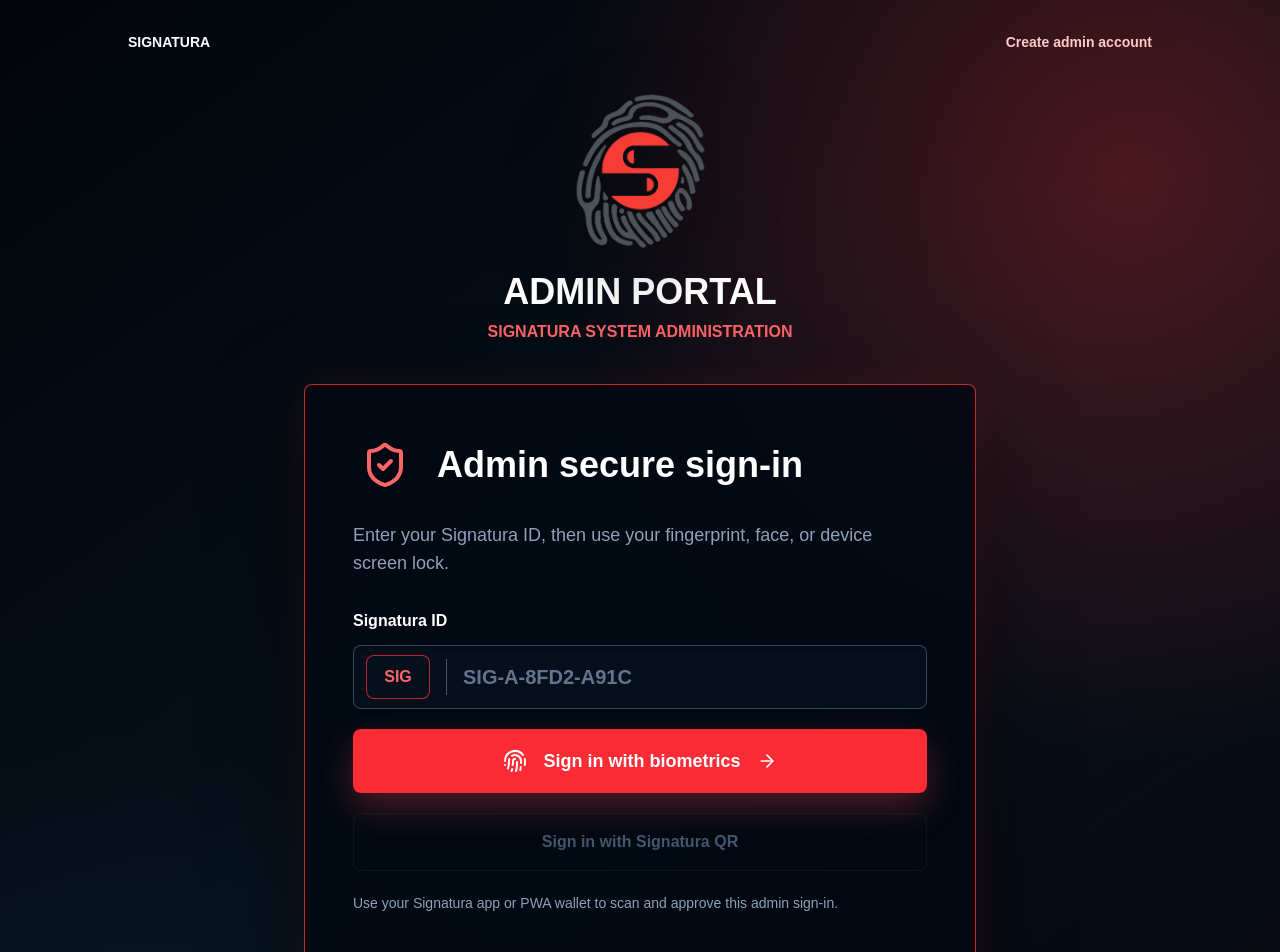
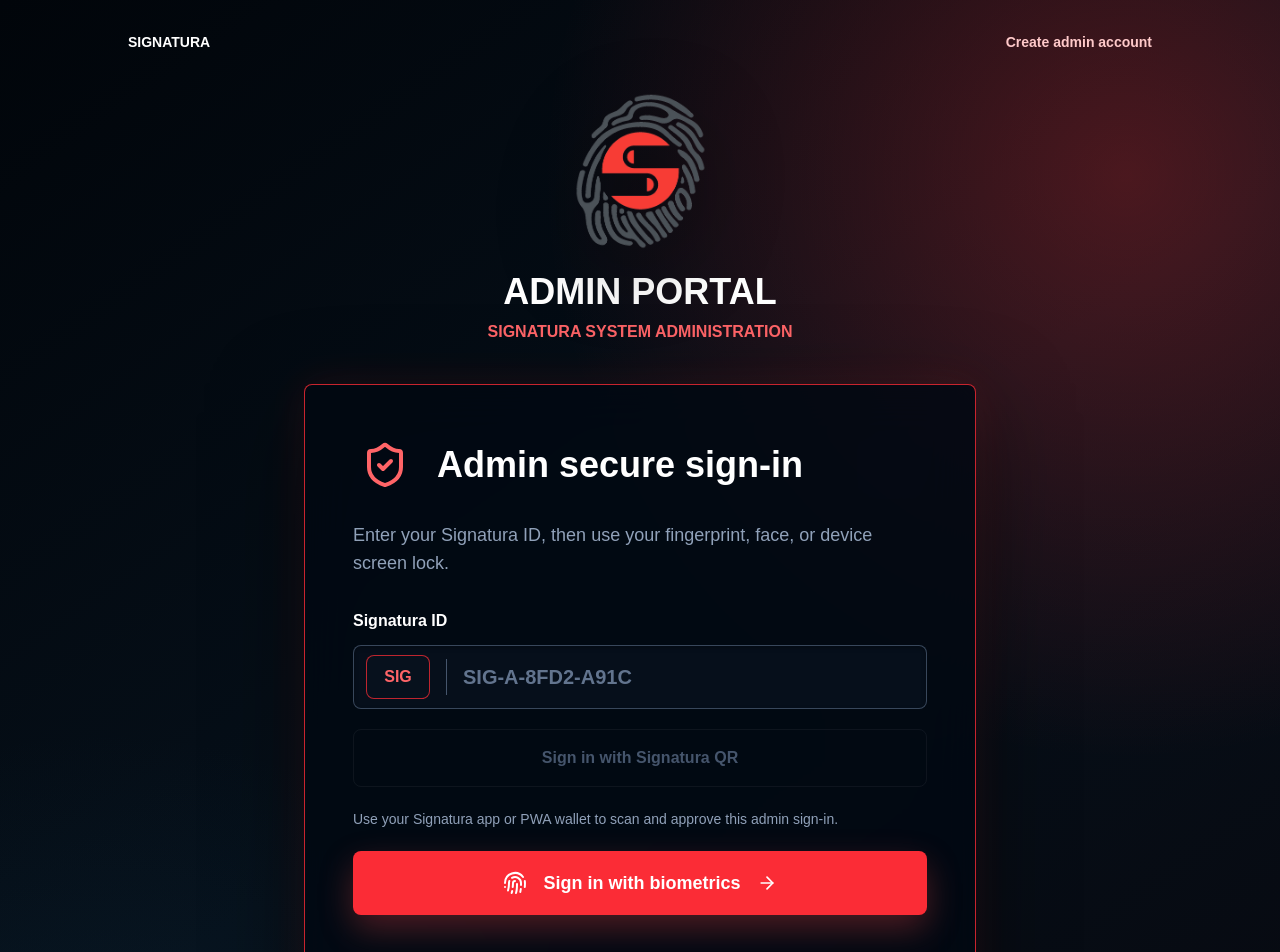
Before and after one commit to vic8217/signaturavault, a Next.js app: page /admin/login in a window 1280 px wide. Shown: the top 952 px of the page. Built offline with nearby package versions, Linux system fonts and the light colour scheme.

Commit message:
issuer create qr scan

```diff
--- a/src/app/login/page.js
+++ b/src/app/login/page.js
@@ -19,6 +19,7 @@ export default async function LoginPage({ searchParams }) {
 	const externalReturnUrl = externalReturnUrlFromParams(params);
 	const registrationContext = registrationContextFromParams(params);
 	const requestedSignaturaId = normalizeSignaturaId(firstParam(params?.signaturaId));
+	const preferredMethod = firstParam(params?.method) === 'qr' ? 'qr' : '';
 	const session = await requireSession();
 	const homePath = (await resolveSignaturaHomePath()) ?? '/signatura/dashboard';
 	const nextPath = normalizeLoginNextPath(
@@ -74,6 +75,7 @@ export default async function LoginPage({ searchParams }) {
 						nextPath={nextPath}
 						externalReturnUrl={externalReturnUrl}
 						appRegistrationContext={registrationContext}
+						preferredMethod={preferredMethod}
 					/>
 				</section>
 			</div>
--- a/src/components/IssuerActivationForm.js
+++ b/src/components/IssuerActivationForm.js
@@ -15,7 +15,7 @@ function IssuerActivationForm({ token, isSignedIn = false, signedInSignaturaId =
 	const [activatedUser, setActivatedUser] = useState(null);
 	const hasToken = useMemo(() => Boolean(token), [token]);
 	const activationPath = `/issuer/activate?token=${encodeURIComponent(token || '')}`;
-	const loginHref = `/login?next=${encodeURIComponent(activationPath)}`;
+	const loginHref = `/login?next=${encodeURIComponent(activationPath)}&method=qr`;
 	const createHref = `/register?next=${encodeURIComponent(activationPath)}&issuerInvitationToken=${encodeURIComponent(token || '')}`;
 
 	async function submit(event) {
--- a/src/components/LoginPasskeyForm.js
+++ b/src/components/LoginPasskeyForm.js
@@ -64,6 +64,7 @@ function LoginPasskeyForm({
 	nextPath = '/signatura/dashboard',
 	externalReturnUrl = '',
 	appRegistrationContext = {},
+	preferredMethod = '',
 }) {
 	const [signaturaId, setSignaturaId] = useState('');
 	const [step, setStep] = useState('id');
@@ -79,6 +80,9 @@ function LoginPasskeyForm({
 	});
 	const normalizedSignaturaId = signaturaId.trim();
 	const loginAccountType = accountTypeForNextPath(nextPath);
+	const isIssuerLogin = loginAccountType === 'issuer';
+	const isAdminLogin = loginAccountType === 'admin';
+	const qrPrimary = isIssuerLogin;
 	const registrationSource = String(appRegistrationContext.source || '').toLowerCase();
 	const remoteLoginContext =
 		registrationSource === 'accura'
@@ -102,6 +106,13 @@ function LoginPasskeyForm({
 							requesterOrigin:
 								typeof window !== 'undefined' ? window.location.origin : '',
 						}
+					: loginAccountType === 'issuer'
+						? {
+								clientId: 'signatura_issuer',
+								sourceApp: 'SIGNATURA_ISSUER',
+								requesterOrigin:
+									typeof window !== 'undefined' ? window.location.origin : '',
+							}
 				: {};
 	const registrationContextQuery =
 		registrationSource === 'accura'
@@ -116,9 +127,7 @@ function LoginPasskeyForm({
 	const createAccountHref =
 		loginAccountType === 'admin'
 			? `/admin/register?next=${encodeURIComponent(nextPath)}`
-			: `/register?next=${encodeURIComponent(nextPath)}${
-					loginAccountType === 'issuer' ? '&accountType=issuer' : ''
-				}${registrationContextQuery}${
+			: `/register?next=${encodeURIComponent(nextPath)}${registrationContextQuery}${
 					externalReturnUrl
 						? `&returnUrl=${encodeURIComponent(externalReturnUrl)}`
 						: ''
@@ -153,6 +162,10 @@ function LoginPasskeyForm({
 				setSignaturaId(signaturaIdFromUrl);
 			}
 			if (externalReturnUrl && signaturaIdFromUrl) {
+				setStep('qr');
+				return;
+			}
+			if (preferredMethod === 'qr' && signaturaIdFromUrl) {
 				setStep('qr');
 				return;
 			}
@@ -196,7 +209,7 @@ function LoginPasskeyForm({
 			window.clearTimeout(autofillTimer);
 		};
 		// eslint-disable-next-line react-hooks/exhaustive-deps
-	}, [externalReturnUrl]);
+	}, [externalReturnUrl, preferredMethod]);
 
 	function updateSignaturaId(value) {
 		setSignaturaId(value);
@@ -343,7 +356,9 @@ function LoginPasskeyForm({
 					<p className="mt-6 max-w-xl text-base leading-7 text-slate-400 sm:text-lg">
 						{accountSwitchContext.requiredRolePrefix
 									? `Enter your ${accountSwitchContext.requiredRolePrefix} Signatura ID, then verify with the registered device biometric or screen lock.`
-									: 'Enter your Signatura ID, then use your fingerprint, face, or device screen lock.'}
+									: isIssuerLogin
+										? 'Enter your Signatura ID, then approve this issuer portal sign-in with the Signatura app or PWA wallet.'
+										: 'Enter your Signatura ID, then use your fingerprint, face, or device screen lock.'}
 					</p>
 					{accountSwitchContext.active ? (
 						<p className="mt-4 rounded-lg border border-amber-400/30 bg-amber-400/10 p-4 text-sm leading-6 text-amber-50">
@@ -387,40 +402,54 @@ function LoginPasskeyForm({
 							</label>
 							<button
 								type="button"
-								onClick={() => startLocalPasskeyLogin()}
-								disabled={isSubmitting}
-								className="group flex h-16 w-full min-w-0 max-w-full items-center justify-center gap-3 rounded-lg bg-red-500 px-4 text-base font-bold text-white shadow-[0_14px_34px_rgba(239,68,68,0.32)] transition hover:bg-red-400 disabled:cursor-not-allowed disabled:bg-slate-700 disabled:shadow-none sm:gap-4 sm:px-5 sm:text-lg">
-								<Fingerprint
-									className="h-6 w-6"
-									aria-hidden="true"
-								/>
-								<span>
-									{isSubmitting ? 'Opening biometrics...' : 'Sign in with biometrics'}
-								</span>
-								<ArrowRight
-									className="h-5 w-5 transition group-hover:translate-x-1"
-									aria-hidden="true"
-								/>
-							</button>
-							<button
-								type="button"
 								onClick={() => {
 									setError('');
 									setStatus('');
 									setStep('qr');
 								}}
 								disabled={!normalizedSignaturaId}
-								className="rounded-lg border border-white/15 px-5 py-4 text-base font-bold text-red-100 transition hover:border-red-300 hover:text-white disabled:cursor-not-allowed disabled:border-white/5 disabled:text-slate-600">
-								{loginAccountType === 'admin'
+								className={
+									qrPrimary
+										? 'group flex h-16 w-full min-w-0 max-w-full items-center justify-center gap-3 rounded-lg bg-red-500 px-4 text-base font-bold text-white shadow-[0_14px_34px_rgba(239,68,68,0.32)] transition hover:bg-red-400 disabled:cursor-not-allowed disabled:bg-slate-700 disabled:shadow-none sm:gap-4 sm:px-5 sm:text-lg'
+										: 'rounded-lg border border-white/15 px-5 py-4 text-base font-bold text-red-100 transition hover:border-red-300 hover:text-white disabled:cursor-not-allowed disabled:border-white/5 disabled:text-slate-600'
+								}>
+								<Smartphone className={qrPrimary ? 'h-6 w-6' : 'hidden'} aria-hidden="true" />
+								{isAdminLogin || isIssuerLogin
 									? 'Sign in with Signatura QR'
 									: 'Use another trusted device (QR)'}
+								{qrPrimary ? (
+									<ArrowRight
+										className="h-5 w-5 transition group-hover:translate-x-1"
+										aria-hidden="true"
+									/>
+								) : null}
 							</button>
-							{loginAccountType === 'admin' ? (
+							{isAdminLogin || isIssuerLogin ? (
 								<p className="text-sm leading-6 text-slate-400">
 									Use your Signatura app or PWA wallet to scan and approve this
-									admin sign-in.
+									{isIssuerLogin ? ' issuer portal sign-in' : ' admin sign-in'}.
 								</p>
 							) : null}
+							<button
+								type="button"
+								onClick={() => startLocalPasskeyLogin()}
+								disabled={isSubmitting}
+								className={
+									qrPrimary
+										? 'flex items-center justify-center gap-3 rounded-lg border border-white/15 px-5 py-4 text-base font-bold text-red-100 transition hover:border-red-300 hover:text-white disabled:cursor-not-allowed disabled:border-white/5 disabled:text-slate-600'
+										: 'group flex h-16 w-full min-w-0 max-w-full items-center justify-center gap-3 rounded-lg bg-red-500 px-4 text-base font-bold text-white shadow-[0_14px_34px_rgba(239,68,68,0.32)] transition hover:bg-red-400 disabled:cursor-not-allowed disabled:bg-slate-700 disabled:shadow-none sm:gap-4 sm:px-5 sm:text-lg'
+								}>
+								<Fingerprint className="h-6 w-6" aria-hidden="true" />
+								<span>
+									{isSubmitting ? 'Opening biometrics...' : 'Sign in with biometrics'}
+								</span>
+								{!qrPrimary ? (
+									<ArrowRight
+										className="h-5 w-5 transition group-hover:translate-x-1"
+										aria-hidden="true"
+									/>
+								) : null}
+							</button>
 
 							<div className="flex items-center gap-6 py-4 text-sm font-semibold text-slate-400">
 								<span className="h-px flex-1 bg-white/10" />
@@ -481,14 +510,14 @@ function LoginPasskeyForm({
 									setStep('qr');
 								}}
 								className="rounded-lg border border-white/15 px-5 py-4 text-base font-bold text-red-100 transition hover:border-red-300 hover:text-white">
-								{loginAccountType === 'admin'
+								{isAdminLogin || isIssuerLogin
 									? 'Sign in with Signatura QR'
 									: 'Use another trusted device (QR)'}
 							</button>
-							{loginAccountType === 'admin' ? (
+							{isAdminLogin || isIssuerLogin ? (
 								<p className="text-sm leading-6 text-slate-400">
 									Use your Signatura app or PWA wallet to scan and approve this
-									admin sign-in.
+									{isIssuerLogin ? ' issuer portal sign-in' : ' admin sign-in'}.
 								</p>
 							) : null}
 							</div>
@@ -504,8 +533,8 @@ function LoginPasskeyForm({
 									<p className="mt-2 text-sm leading-6 text-slate-300">
 										{externalReturnUrl
 											? 'Approve this ACCURA login on a trusted Signatura phone. ACCURA will not accept passkey-only sign-in for this return flow.'
-											: loginAccountType === 'admin'
-												? 'Use your Signatura app or PWA wallet to scan and approve this admin sign-in for'
+											: isAdminLogin || isIssuerLogin
+												? `Use your Signatura app or PWA wallet to scan and approve this ${isIssuerLogin ? 'issuer portal' : 'admin'} sign-in for`
 												: 'Scan and approve on a device already registered for'}{' '}
 										<span className="font-mono text-white">
 											{normalizedSignaturaId}
```
